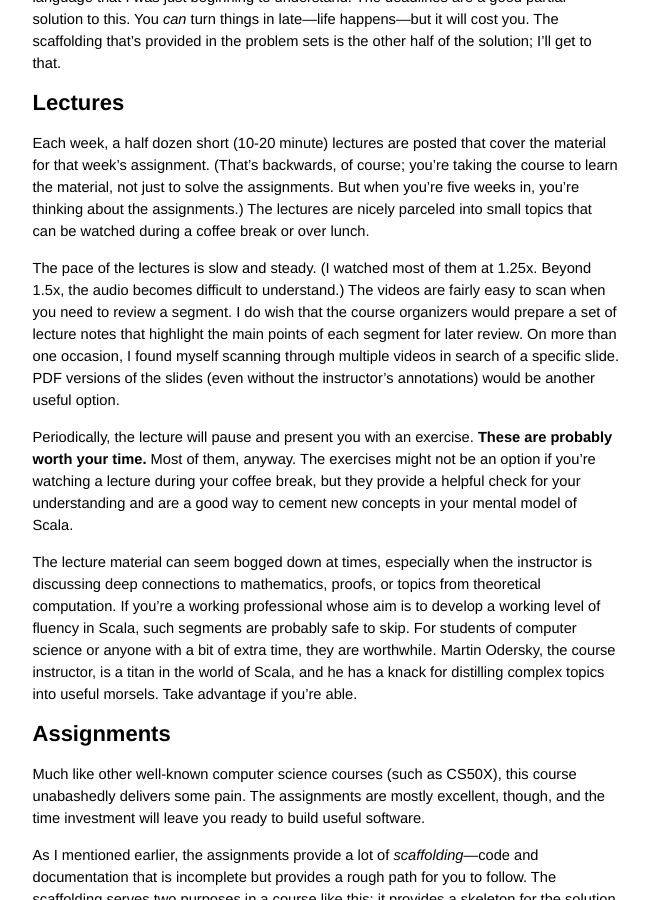
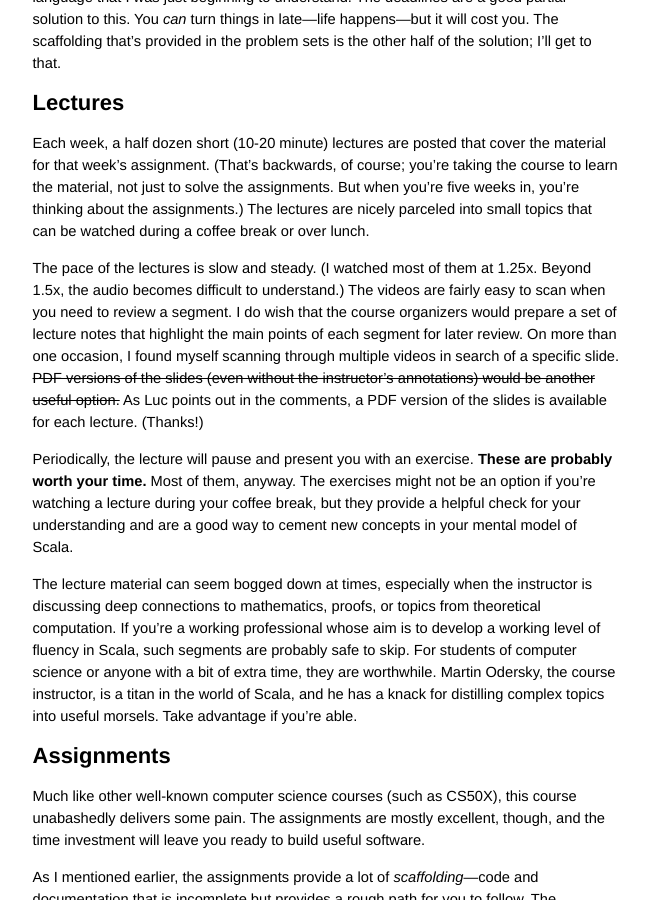
Before and after one commit to acj/acj.github.com, a Jekyll site: the page built from _posts/2013-05-17-progfun002.markdown, in a window 1280 px wide and 900 px high, scrolled down 364 px. Shown: the whole window, without its empty margins (314-963 px from the left). Built offline with Jekyll 4.4.1, drawn with Linux system fonts in a browser that asks for light colours; Markdown is read by kramdown in place of the engine named in the settings; comment, search, counter and statistics services are not loaded.

Commit message:
Update progfun002 post to correct a mistake in the lecture section

```diff
--- a/_posts/2013-05-17-progfun002.markdown
+++ b/_posts/2013-05-17-progfun002.markdown
@@ -15,7 +15,7 @@ This was my first online course. It was also my first post-gradschool course. I
 
 Each week, a half dozen short (10-20 minute) lectures are posted that cover the material for that week’s assignment. (That’s backwards, of course; you’re taking the course to learn the material, not just to solve the assignments. But when you’re five weeks in, you’re thinking about the assignments.) The lectures are nicely parceled into small topics that can be watched during a coffee break or over lunch.
 
-The pace of the lectures is slow and steady. (I watched most of them at 1.25x. Beyond 1.5x, the audio becomes difficult to understand.) The videos are fairly easy to scan when you need to review a segment. I do wish that the course organizers would prepare a set of lecture notes that highlight the main points of each segment for later review. On more than one occasion, I found myself scanning through multiple videos in search of a specific slide. PDF versions of the slides (even without the instructor’s annotations) would be another useful option.
+The pace of the lectures is slow and steady. (I watched most of them at 1.25x. Beyond 1.5x, the audio becomes difficult to understand.) The videos are fairly easy to scan when you need to review a segment. I do wish that the course organizers would prepare a set of lecture notes that highlight the main points of each segment for later review. On more than one occasion, I found myself scanning through multiple videos in search of a specific slide. ~~PDF versions of the slides (even without the instructor’s annotations) would be another useful option.~~ As Luc points out in the comments, a PDF version of the slides is available for each lecture. (Thanks!)
 
 Periodically, the lecture will pause and present you with an exercise. **These are probably worth your time.** Most of them, anyway. The exercises might not be an option if you’re watching a lecture during your coffee break, but they provide a helpful check for your understanding and are a good way to cement new concepts in your mental model of Scala.
 
```
